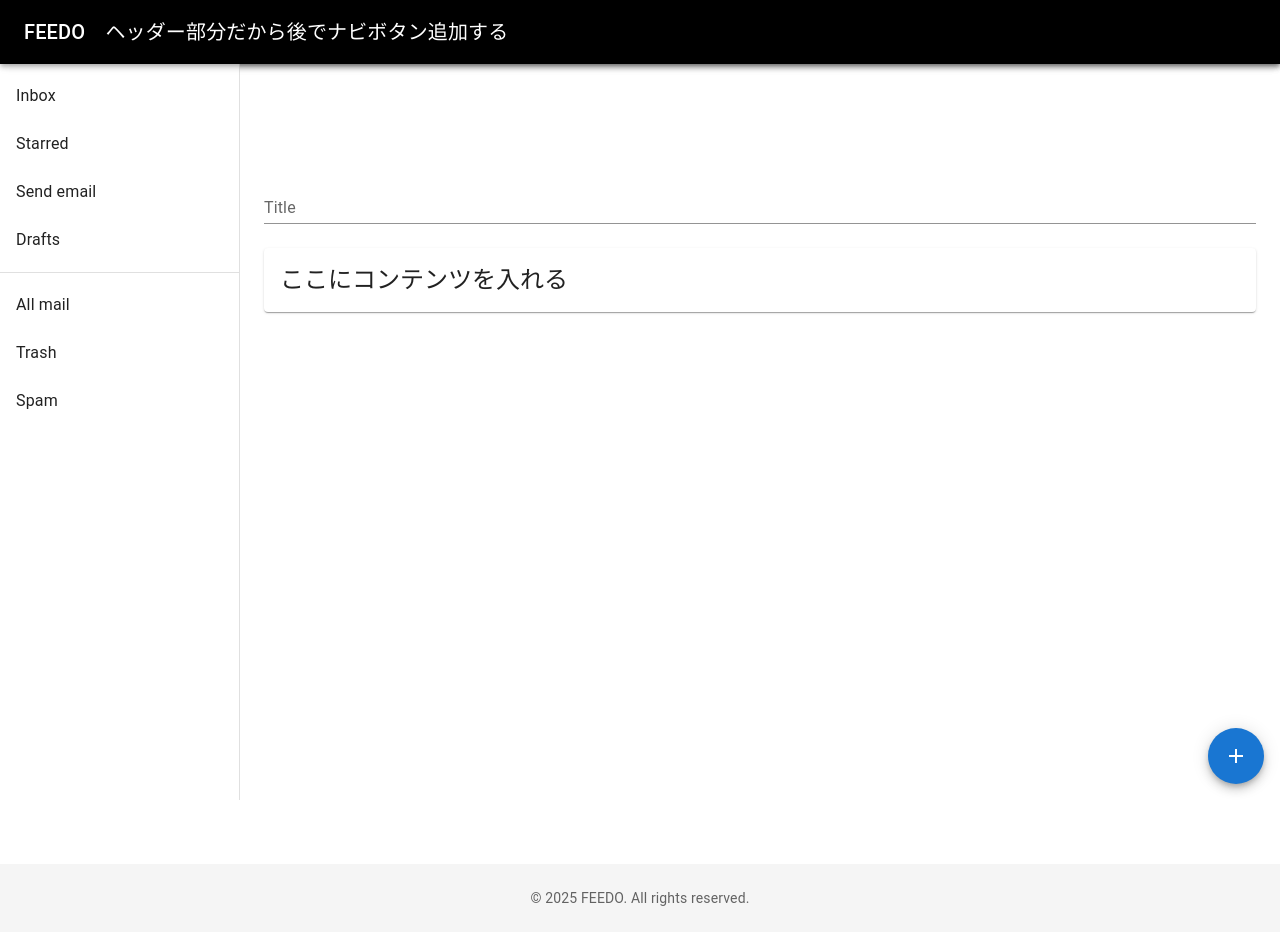
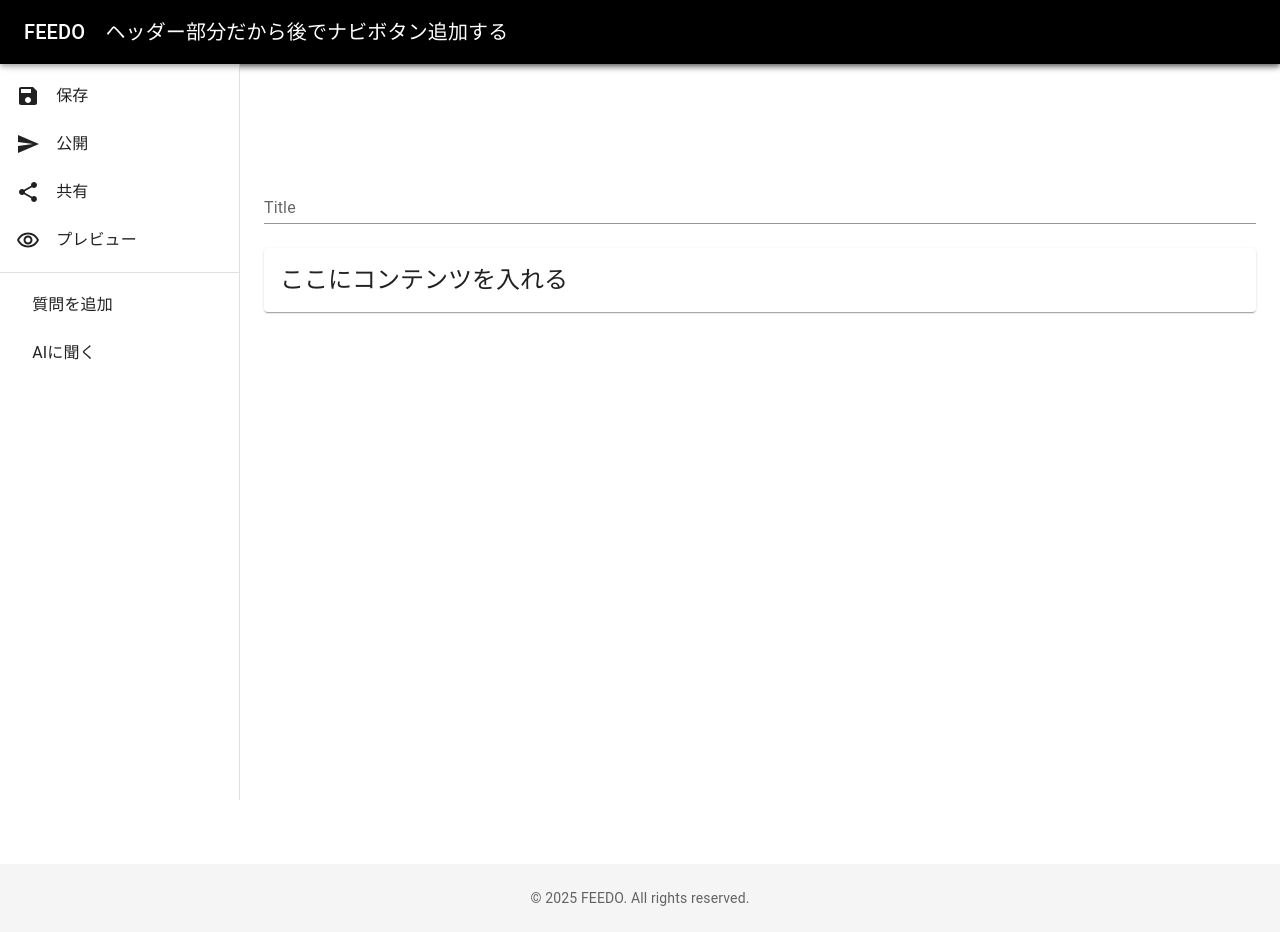
Before and after one commit to cube5963/feedo_front, a Next.js app: page /create in a window 1280 px wide. Built offline with nearby package versions, Linux system fonts and the light colour scheme; what @mui/material-nextjs would draw is missing.

Commit message:
質問の種類を選択するメニューコンポーネントの実装とサイドバーのアイテム構成の改善

```diff
--- a/app/_components/formaddmenu.tsx
+++ b/app/_components/formaddmenu.tsx
@@ -1,34 +1,66 @@
 import * as React from 'react';
-import Button from '@mui/material/Button';
-import Menu from '@mui/material/Menu';
-import MenuItem from '@mui/material/MenuItem';
+import {
+    Box,
+    FormControl,
+    InputLabel,
+    MenuItem,
+    Select,
+    SelectChangeEvent,
+    ListItemIcon,
+    ListItemText,
+} from '@mui/material';
+import StarOutlineIcon from '@mui/icons-material/StarOutline';
+import RadioButtonCheckedIcon from '@mui/icons-material/RadioButtonChecked';
+import CheckBoxIcon from '@mui/icons-material/CheckBox';
+import LinearScaleIcon from '@mui/icons-material/LinearScale';
+import NotesIcon from '@mui/icons-material/Notes';
+import ThumbsUpDownIcon from '@mui/icons-material/ThumbsUpDown';
 
-export default function BasicMenu() {
-    const [anchorEl, setAnchorEl] = React.useState<null | HTMLElement>(null);
-    const open = Boolean(anchorEl);
-    const handleClick = (event: React.MouseEvent<HTMLButtonElement>) => {
-        setAnchorEl(event.currentTarget);
-    };
-    const handleClose = () => {
-        setAnchorEl(null);
+const questionTypes = [
+    { value: 10, label: 'ラジオボタン', icon: <RadioButtonCheckedIcon /> },
+    { value: 20, label: 'チェックボックス', icon: <CheckBoxIcon /> },
+    { value: 30, label: 'スライダー', icon: <LinearScaleIcon /> },
+    { value: 40, label: 'テキストボックス', icon: <NotesIcon /> },
+    { value: 50, label: '二択評価', icon: <ThumbsUpDownIcon /> },
+    { value: 60, label: '星評価', icon: <StarOutlineIcon /> },
+];
+
+export default function Menu() {
+    const [selectedType, setSelectedType] = React.useState('');
+
+    const handleChange = (event: SelectChangeEvent) => {
+        setSelectedType(event.target.value as string);
     };
 
     return (
-        <div>
-            <p>You are an Idiot!!!!</p>
-            <Menu
-                id="basic-menu"
-                anchorEl={anchorEl}
-                open={open}
-                onClose={handleClose}
-                MenuListProps={{
-                    'aria-labelledby': 'basic-button',
-                }}
-            >
-                <MenuItem onClick={handleClose}>Profile</MenuItem>
-                <MenuItem onClick={handleClose}>My account</MenuItem>
-                <MenuItem onClick={handleClose}>Logout</MenuItem>
-            </Menu>
-        </div>
+        <Box sx={{ minWidth: 120 }}>
+            <br />
+            <FormControl fullWidth>
+                <InputLabel id="question-type-label">質問の種類</InputLabel>
+                <Select
+                    labelId="question-type-label"
+                    id="question-type-select"
+                    value={selectedType}
+                    label="質問の種類"
+                    onChange={handleChange}
+                    renderValue={(value) => {
+                        const selected = questionTypes.find((type) => type.value === parseInt(value, 10));
+                        return (
+                            <Box sx={{ display: 'flex', alignItems: 'center' }}>
+                                {selected?.icon}
+                                <Box sx={{ ml: 1 }}>{selected?.label}</Box>
+                            </Box>
+                        );
+                    }}
+                >
+                    {questionTypes.map((type) => (
+                        <MenuItem key={type.value} value={type.value}>
+                            <ListItemIcon>{type.icon}</ListItemIcon>
+                            <ListItemText primary={type.label} />
+                        </MenuItem>
+                    ))}
+                </Select>
+            </FormControl>
+        </Box>
     );
 }
--- a/app/create/page.tsx
+++ b/app/create/page.tsx
@@ -20,20 +20,22 @@ import {
     DialogTitle,
     Button,
 } from '@mui/material';
-import SpeedDial from '@mui/material/SpeedDial';
-import SpeedDialIcon from '@mui/material/SpeedDialIcon';
-import SpeedDialAction from '@mui/material/SpeedDialAction';
 import SendIcon from '@mui/icons-material/Send';
 import SaveIcon from '@mui/icons-material/Save';
 import ShareIcon from '@mui/icons-material/Share';
-import InsertDriveFileIcon from '@mui/icons-material/InsertDriveFile';
+import RemoveRedEyeOutlinedIcon from '@mui/icons-material/RemoveRedEyeOutlined';
 import Menu from './../_components/formaddmenu'; // Menuコンポーネント
 
-const actions = [
-    { icon: <InsertDriveFileIcon />, name: '新規の質問を追加', action: 'openMenu' },
-    { icon: <SaveIcon />, name: '保存' },
-    { icon: <SendIcon />, name: '公開' },
-    { icon: <ShareIcon />, name: '共有' },
+const sidebarItems = [
+    { text: '　保存', icon: <SaveIcon /> },
+    { text: '　公開', icon: <SendIcon /> },
+    { text: '　共有', icon: <ShareIcon /> },
+    { text: '　プレビュー', icon: <RemoveRedEyeOutlinedIcon /> },
+];
+
+const otherItems = [
+    { text: '　質問を追加' },
+    { text: '　AIに聞く' },
 ];
 
 const drawerWidth = 240;
@@ -41,10 +43,12 @@ const drawerWidth = 240;
 export default function ClippedDrawer() {
     const [openMenu, setOpenMenu] = useState(false); // Menuを開くための状態
 
+    // メニューを開く関数
     const handleMenuOpen = () => {
         setOpenMenu(true);
     };
 
+    // メニューを閉じる関数
     const handleMenuClose = () => {
         setOpenMenu(false);
     };
@@ -78,20 +82,22 @@ export default function ClippedDrawer() {
                 <Toolbar />
                 <Box sx={{ overflow: 'auto' }}>
                     <List>
-                        {['Inbox', 'Starred', 'Send email', 'Drafts'].map((text, index) => (
-                            <ListItem key={text} disablePadding>
+                        {sidebarItems.map((item, index) => (
+                            <ListItem key={item.text} disablePadding>
                                 <ListItemButton>
-                                    <ListItemText primary={text} />
+                                    {item.icon}
+                                    <ListItemText primary={item.text} />
                                 </ListItemButton>
                             </ListItem>
                         ))}
                     </List>
                     <Divider />
                     <List>
-                        {['All mail', 'Trash', 'Spam'].map((text, index) => (
-                            <ListItem key={text} disablePadding>
-                                <ListItemButton>
-                                    <ListItemText primary={text} />
+                        {otherItems.map((item, index) => (
+                            <ListItem key={item.text} disablePadding>
+                                {/* 空白文字のアイテムにはクリックイベントを設定しない */}
+                                <ListItemButton onClick={item.text.trim() !== '' ? handleMenuOpen : undefined}>
+                                    <ListItemText primary={item.text} />
                                 </ListItemButton>
                             </ListItem>
                         ))}
@@ -122,33 +128,21 @@ export default function ClippedDrawer() {
                 </Paper>
             </Box>
 
-            {/* SpeedDial ボタン */}
-            <SpeedDial
-                ariaLabel="SpeedDial basic example"
-                sx={{ position: 'absolute', bottom: 16, right: 16 }}
-                icon={<SpeedDialIcon />}
-            >
-                {actions.map((action) => (
-                    <SpeedDialAction
-                        key={action.name}
-                        icon={action.icon}
-                        tooltipTitle={action.name}
-                        onClick={action.action === 'openMenu' ? handleMenuOpen : undefined} // '新規の質問を追加' の場合のみ Menu を開く
-                    />
-                ))}
-            </SpeedDial>
-
             {/* Menu ダイアログ */}
             <Dialog open={openMenu} onClose={handleMenuClose}>
                 <DialogTitle>新規の質問を追加</DialogTitle>
                 <DialogContent>
                     <Menu /> {/* Menu コンポーネントをここに表示 */}
                 </DialogContent>
-                <DialogActions>
+                <DialogActions sx={{ justifyContent: 'flex-start', px: 3,py: 2 }}>
+                    <Button variant="contained" sx={{ mr: 6 }}>
+                        作成
+                    </Button>
                     <Button onClick={handleMenuClose} color="primary">
                         閉じる
                     </Button>
                 </DialogActions>
+
             </Dialog>
         </Box>
     );
```
